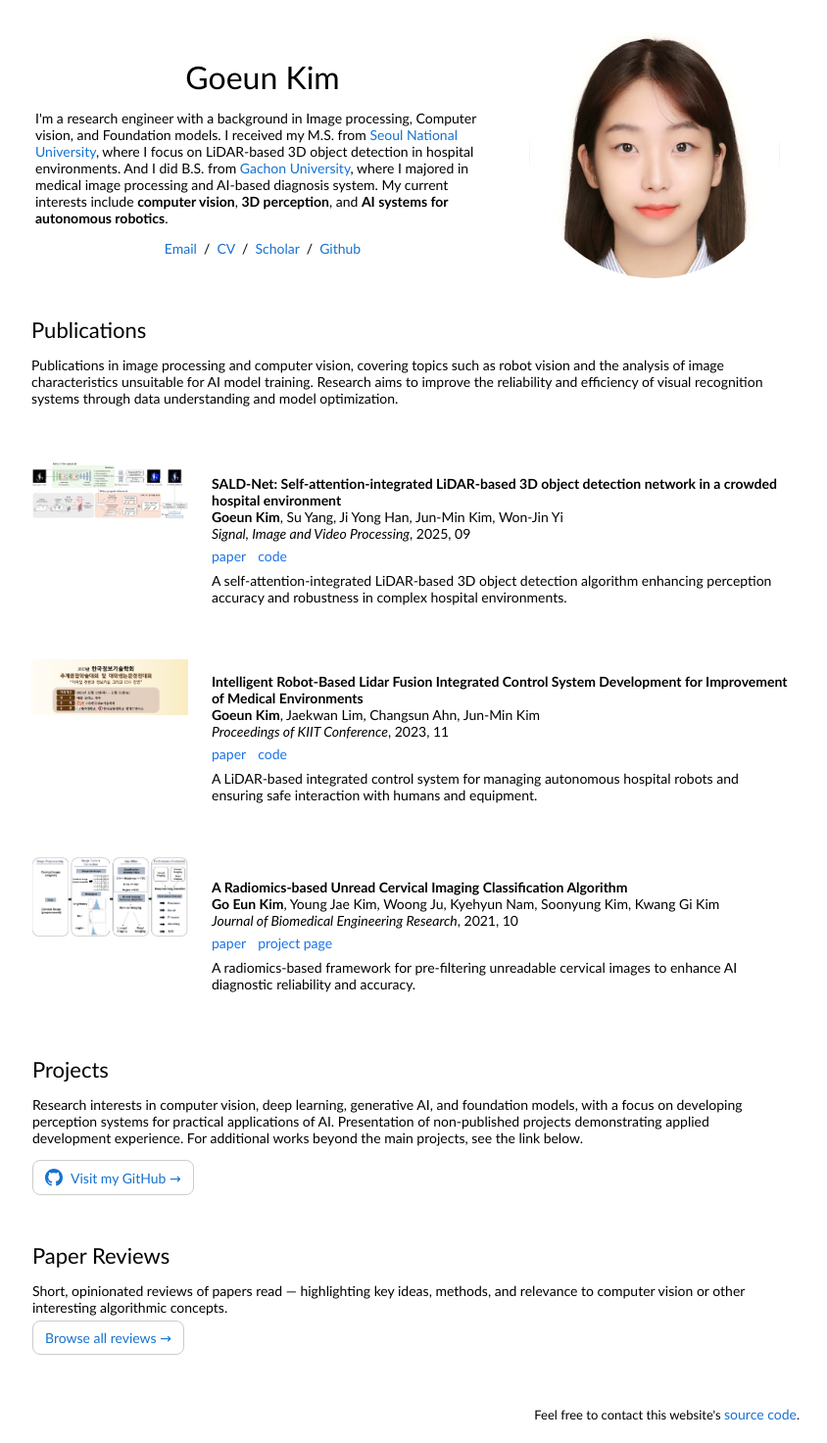
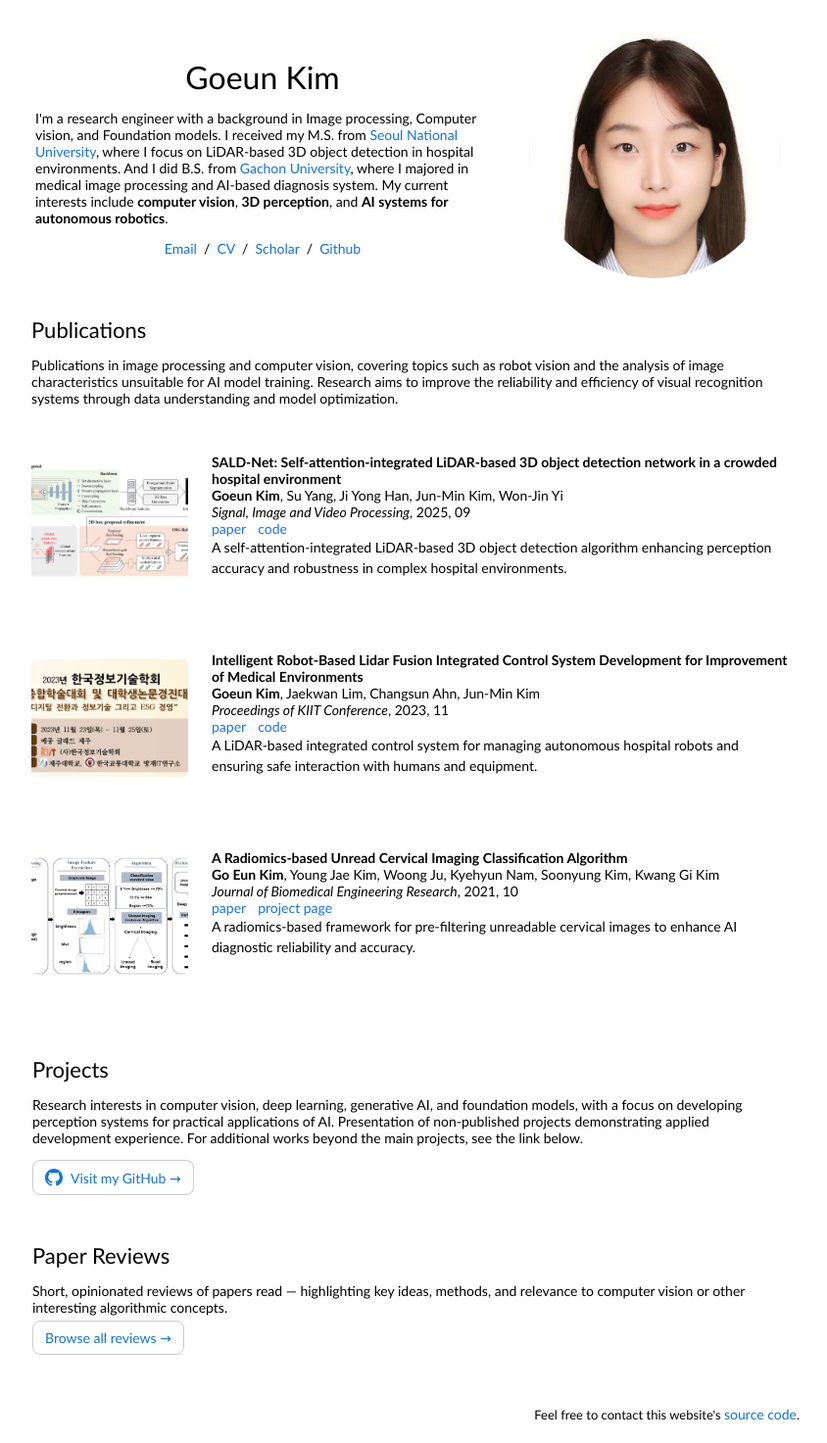
Before and after one commit to Groovy52/Groovy52.github.io, a Jekyll site: the page built from index.html, in a window 1280 px wide. Shown: the whole page at 98% size, without its empty margins (224-1068 px from the left). Built offline with Jekyll 4.4.1, drawn with Linux system fonts in a browser that asks for light colours.

Commit message:
Update index.html

```diff
--- a/index.html
+++ b/index.html
@@ -50,25 +50,31 @@
           </tbody></table>
           <table style="width:100%;border:0px;border-spacing:0px 10px;border-collapse:separate;margin-right:auto;margin-left:auto;"><tbody>
 
-	<tr>
-      <td style="padding:16px;width:20%;vertical-align:middle">
+	<tr class="pub">
+	  <!-- 왼쪽 이미지 -->
+	  <td class="thumb" style="padding:16px;width:20%;">
         <div class="one">
           <img src='images/sald-net.png' width="160" alt="SALD-Net thumbnail">
         </div>
       </td>
-      <td style="padding:8px;width:80%;vertical-align:middle">
+
+	  <!-- 오른쪽 내용 -->
+	 <td class="content" style="padding:8px;width:80%;">
 		  <span class="papertitle">SALD-Net: Self-attention-integrated LiDAR-based 3D object detection network in a crowded hospital environment</span>
+
 		  <br>
 		  <strong>Goeun Kim</strong>,
        	  <span>Su Yang</span>,
 		  <span>Ji Yong Han</span>,
 		  <span>Jun-Min Kim</span>,
 		  <span>Won-Jin Yi</span>
+
 		  <br>
 		  <em>Signal, Image and Video Processing</em>, 2025, 09
 		  <br>
 
-			<span style="display:inline-flex; gap:12px; margin-top:6px;">
+		  <!-- paper | code | project page 링크 -->
+    		<span class="pub-links">
 			  <a href="https://link.springer.com/article/10.1007/s11760-025-04727-y" target="_blank" rel="noopener noreferrer"
 				 style="color:#1a73e8; text-decoration:none;">paper</a>
 
@@ -76,20 +82,25 @@
 				 style="color:#1a73e8; text-decoration:none;">code</a>
 			</span>
 
-			<p style="margin:8px 0 0;">
+			<!-- 논문 설명 -->
+    		<p class="pub-desc">
 			  A self-attention-integrated LiDAR-based 3D object detection algorithm enhancing perception accuracy and robustness in complex hospital environments.
 			</p>
 		  </td>
 		</tr>
 
-    <tr>
-      <td style="padding:16px;width:20%;vertical-align:middle">
+    <tr class="pub">
+	  <!-- 왼쪽 이미지 -->
+	  <td class="thumb" style="padding:16px;width:20%;">
         <div class="one">
           <img src='images/intelligent_robot.png' width="160" alt="Intelligent robot control thumbnail">
         </div>
       </td>
-      <td style="padding:8px;width:80%;vertical-align:middle">
+
+      <!-- 오른쪽 내용 -->
+  		<td class="content" style="padding:8px;width:80%;">
 		  <span class="papertitle">Intelligent Robot-Based Lidar Fusion Integrated Control System Development for Improvement of Medical Environments</span>
+
 		  <br>
 		  <strong>Goeun Kim</strong>,
        	  <span>Jaekwan Lim</span>,
@@ -99,7 +110,8 @@
 		  <em>Proceedings of KIIT Conference</em>, 2023, 11
 		  <br>
 
-			<span style="display:inline-flex; gap:12px; margin-top:6px;">
+			<!-- paper | code | project page 링크 -->
+			<span class="pub-links">
 		      <a href="https://www.dbpia.co.kr/Journal/articleDetail?nodeId=NODE11652019" target="_blank" rel="noopener noreferrer"
 		         style="color:#1a73e8; text-decoration:none;">paper</a>
 
@@ -107,19 +119,23 @@
 		         style="color:#1a73e8; text-decoration:none;">code</a>
 		    </span>
 
-		    <p style="margin:8px 0 0;">
+		    <!-- 논문 설명 -->
+    		<p class="pub-desc">
 		      A LiDAR-based integrated control system for managing autonomous hospital robots and ensuring safe interaction with humans and equipment.
 		    </p>
 		  </td>
 		</tr>
 
-    <tr>
-      <td style="padding:16px;width:20%;vertical-align:middle">
-        <div class="one">
+    <tr class="pub">
+	  <!-- 왼쪽 이미지 -->
+	  <td class="thumb" style="padding:16px;width:20%;">
+	    <div class="one">
           <img src='images/cervical_classification.png' width="160" alt="Cervical imaging thumbnail">
         </div>
       </td>
-      <td style="padding:8px;width:80%;vertical-align:middle">
+
+      <!-- 오른쪽 내용 -->
+  		<td class="content" style="padding:8px;width:80%;">
 		  <span class="papertitle">A Radiomics-based Unread Cervical Imaging Classification Algorithm</span>
 		  <br>
 		  <strong>Go Eun Kim</strong>,
@@ -132,7 +148,8 @@
 		  <em>Journal of Biomedical Engineering Research</em>, 2021, 10
 		  <br>
 
-		   <span style="display:inline-flex; gap:12px; margin-top:6px;">
+		  <!-- paper | code | project page 링크 -->
+   			 <span class="pub-links">
 		      <a href="https://scholar.kyobobook.co.kr/article/detail/4040047063932" target="_blank" rel="noopener noreferrer"
 		         style="color:#1a73e8; text-decoration:none;">paper</a>
 
@@ -140,7 +157,8 @@
 		         style="color:#1a73e8; text-decoration:none;">project page</a>
 		    </span>
 
-		    <p style="margin:8px 0 0;">
+		    <!-- 논문 설명 -->
+    		<p class="pub-desc">
 		      A radiomics-based framework for pre-filtering unreadable cervical images to enhance AI diagnostic reliability and accuracy.
 		    </p>
 		  </td>
```
